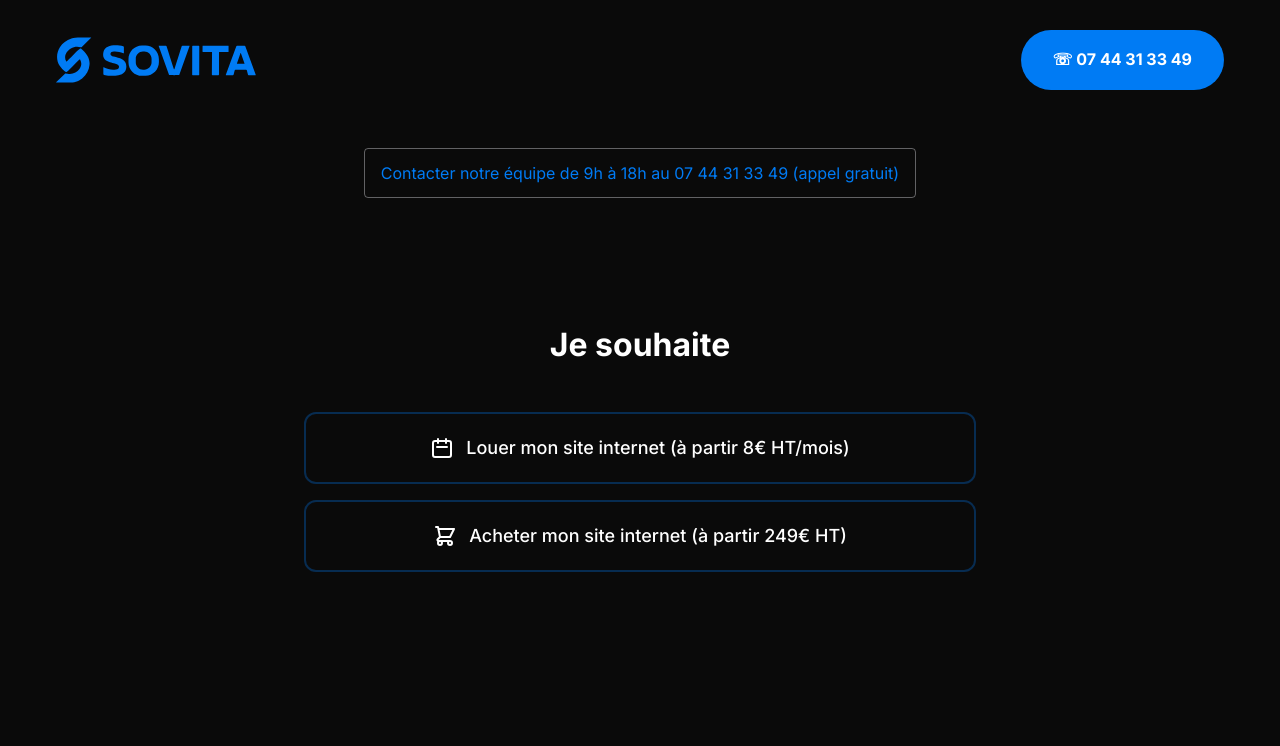
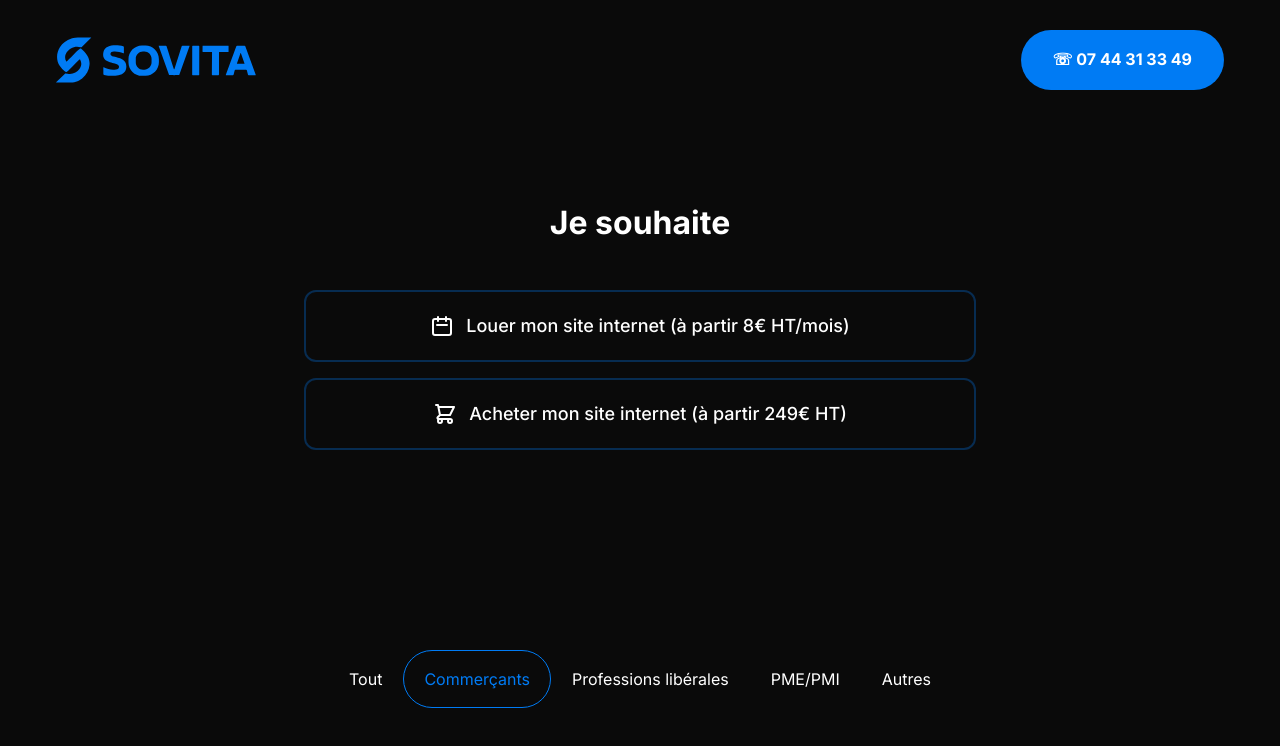
Before and after one commit to ahsanul0185/sovita-agency, a Next.js app: page /get-started in a window 1280 px wide. Shown: the top 746 px of the page. Built offline with nearby package versions, Linux system fonts and the light colour scheme; grey boxes are pictures that could not be loaded.

Commit message:
title text should appear other pages

```diff
--- a/app/get-started/layout.js
+++ b/app/get-started/layout.js
@@ -1,11 +1,17 @@
+"use client"
+
 import Breadcrumb from "@/component/get-started/Breadcrumb";
+import { usePathname } from "next/navigation";
 
 
 export default function GetStartedLayout({ children }) {
+
+   const pathname = usePathname();
+   const hideContactText = pathname.split("/")[pathname.split("/").length - 1] !== "get-started"
   return (
     <div className="p-6">
       <Breadcrumb /> {/* will appear on /get-started and all nested routes */}
-      <div className="text-center px-4 py-2 border border-gray-200/40 rounded w-fit mx-auto mt-6 mb-12 text-main-blue">Contacter notre équipe de 9h à 18h au 07 44 31 33 49 (appel gratuit)</div>
+      {hideContactText && <div className="text-center px-4 py-2 border border-gray-200/40 rounded w-fit mx-auto mt-6 mb-12 text-main-blue">Contacter notre équipe de 9h à 18h au 07 44 31 33 49 (appel gratuit)</div>}
       {children}    {/* renders the actual page content */}
     </div>
   );
```
